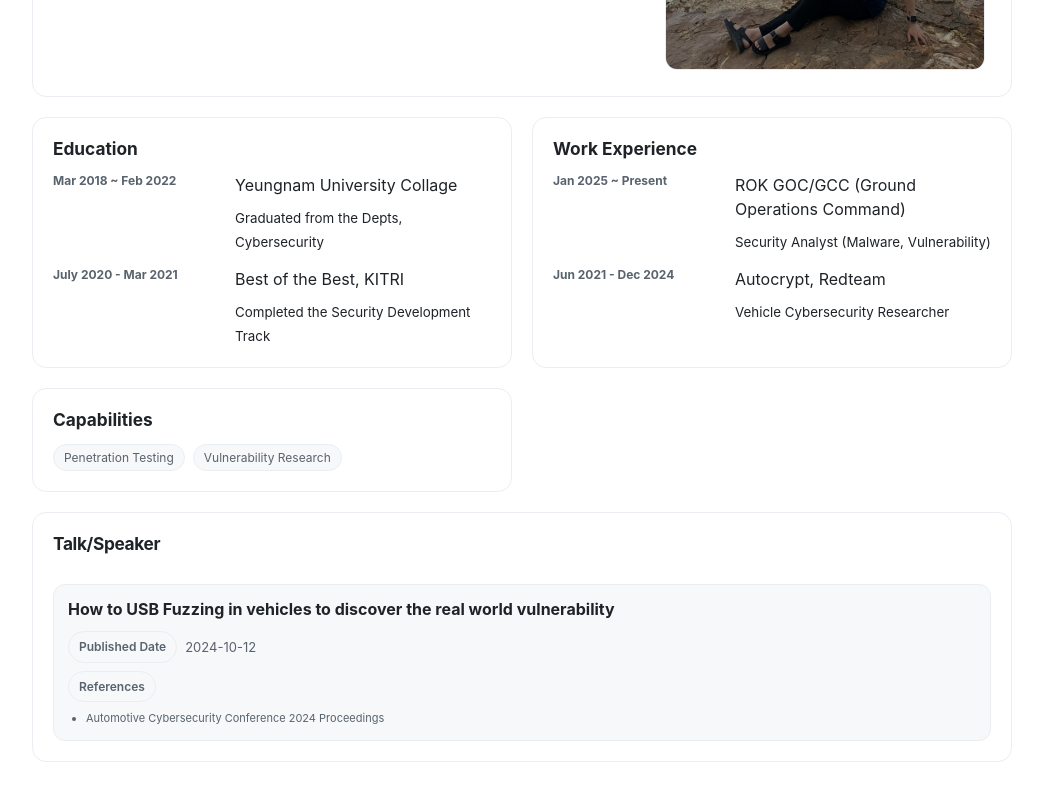
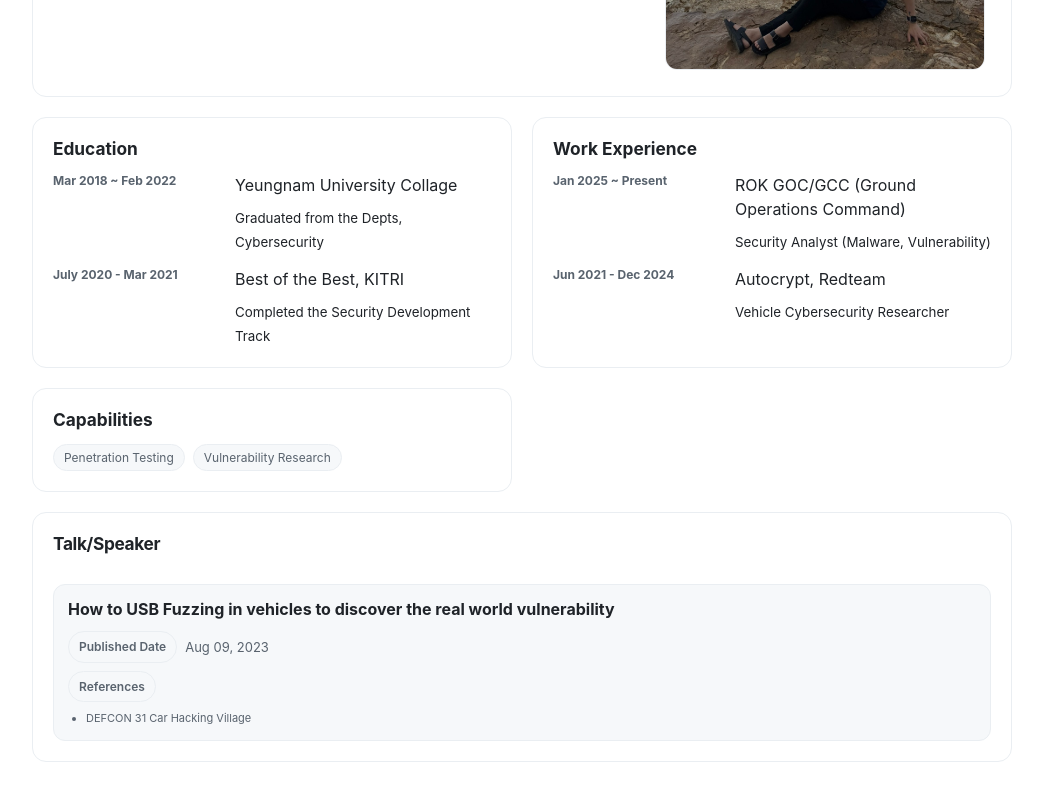
Before and after one commit to dhje0ng/blog, a Next.js app: page /about in a window 1280 px wide. Shown: the part 495-1295 px from the top of the page, without its empty margins (118-1161 px from the left). Built offline with nearby package versions, Linux system fonts and the light colour scheme.

Commit message:
Update about/page.tsx

```diff
--- a/app/about/page.tsx
+++ b/app/about/page.tsx
@@ -7,8 +7,8 @@ const featuredProjects = [
   {
     title: "How to USB Fuzzing in vehicles to discover the real world vulnerability",
     description: "",
-    publishedDate: "2024-10-12",
-    references: ["Automotive Cybersecurity Conference 2024 Proceedings"]
+    publishedDate: "Aug 09, 2023",
+    references: ["DEFCON 31 Car Hacking Village"]
   },
 ];
 
```
